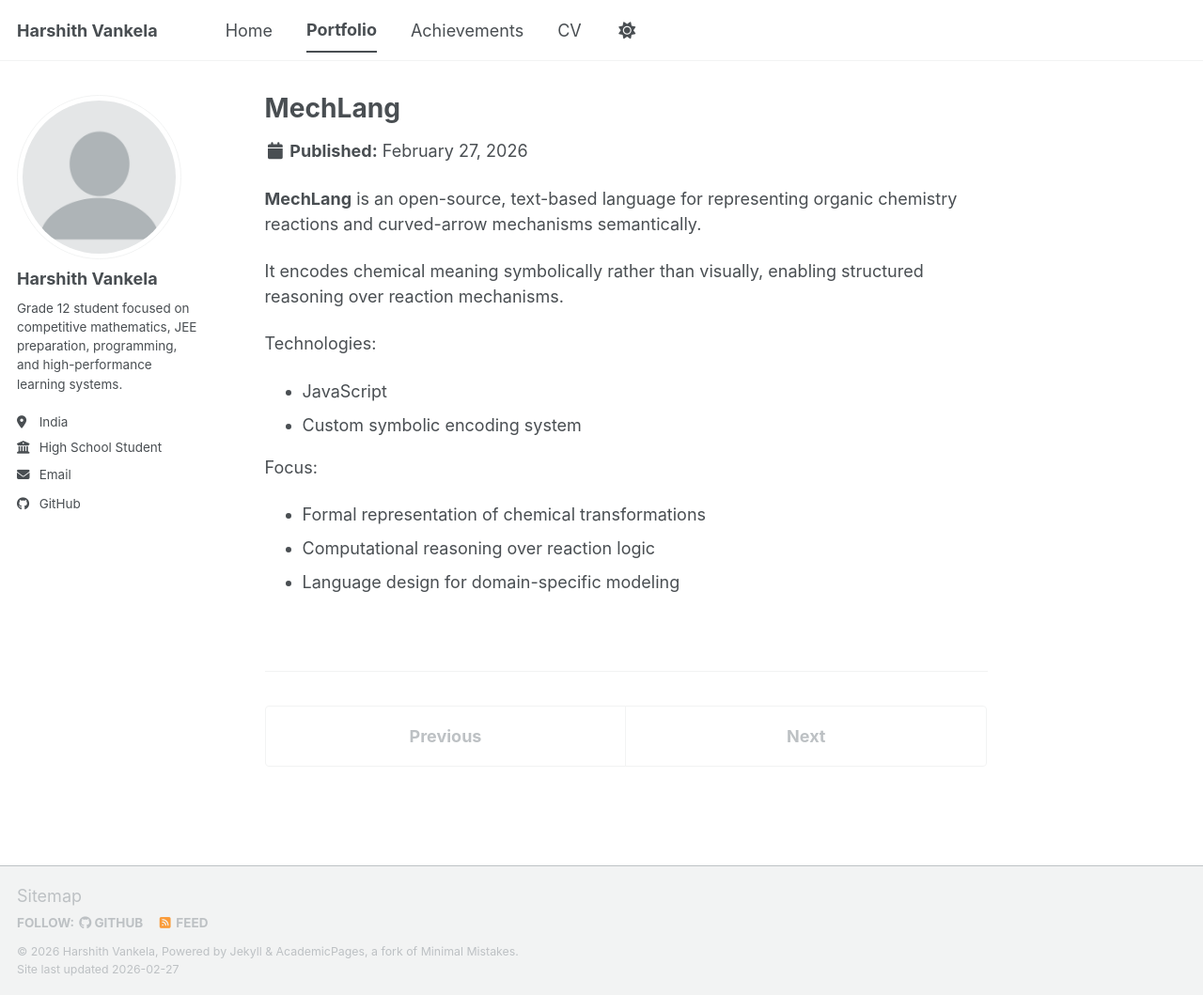
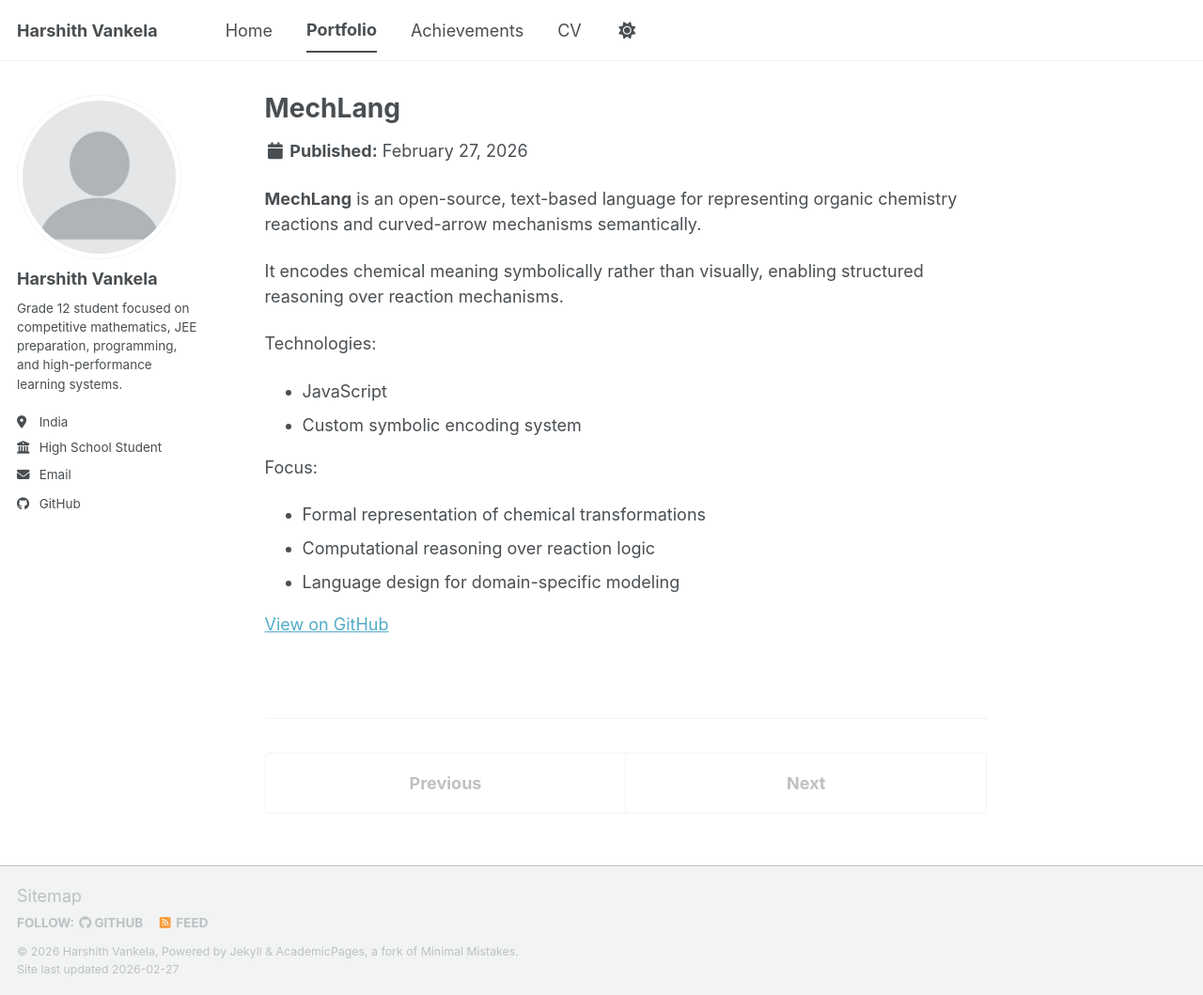
Before and after one commit to ForzaIs-Fav9/ForzaIs-Fav9.github.io, a Jekyll site: the page built from _portfolio/mechlang.md, in a window 1280 px wide and 1059 px high. Shown: the whole window at 94% size. Built offline with Jekyll 4.4.1, drawn with Linux system fonts in a browser that asks for light colours; a script bundle is joined from its source files by our own code; library files that are not in the unit come from our copies.

Commit message:
Add GitHub link to mechlang.md

```diff
--- a/_portfolio/mechlang.md
+++ b/_portfolio/mechlang.md
@@ -15,3 +15,5 @@ Focus:
 - Formal representation of chemical transformations
 - Computational reasoning over reaction logic
 - Language design for domain-specific modeling
+
+[View on GitHub](https://github.com/Forzals-Fav/mechlang)
```
